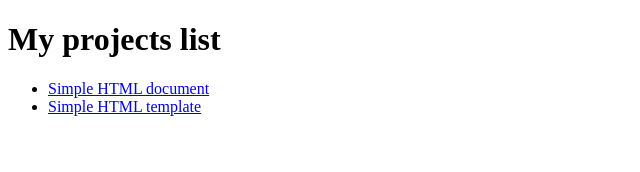
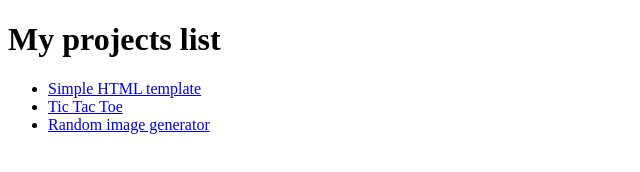
Before and after one commit to apmalsh/apmalsh.github.io, a plain HTML site: page index.html in a window 1280 px wide. Shown: the whole page, without its empty margins (0-640 px from the left). Drawn offline with Linux system fonts and the light colour scheme.

Commit message:
Update index.html

```diff
--- a/index.html
+++ b/index.html
@@ -8,8 +8,9 @@
     <!-- https://apmalsh.github.io -->
     <h1>My projects list</h1>
     <ul>
-      <li><a href="https://apmalsh.github.io/html-simple/">Simple HTML document</a></li>
       <li><a href="https://apmalsh.github.io/html-template/">Simple HTML template</a></li>
+      <li><a href="https://apmalsh.github.io/tic-tac-toe/">Tic Tac Toe</a></li>
+      <li><a href="https://apmalsh.github.io/random-image-generator/">Random image generator</a></li>
     </ul>
   </body>
 </html>
```
